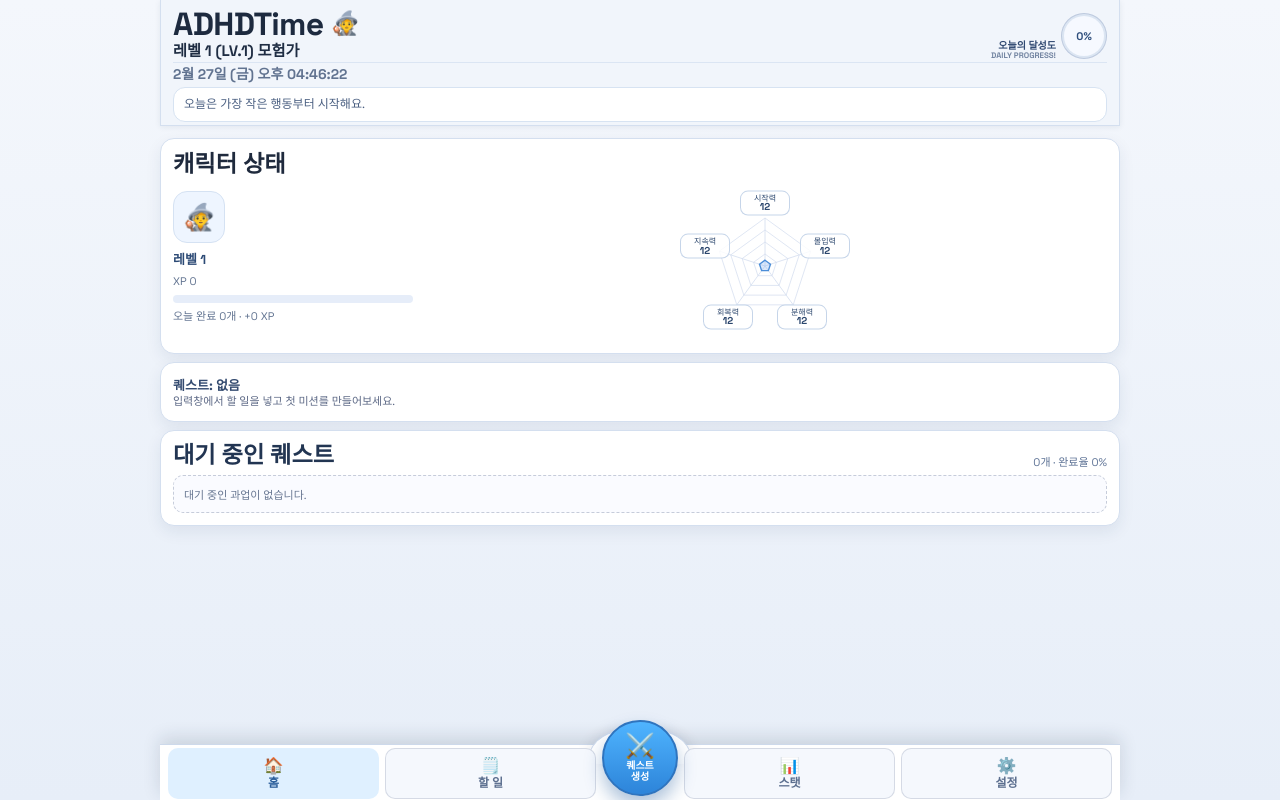
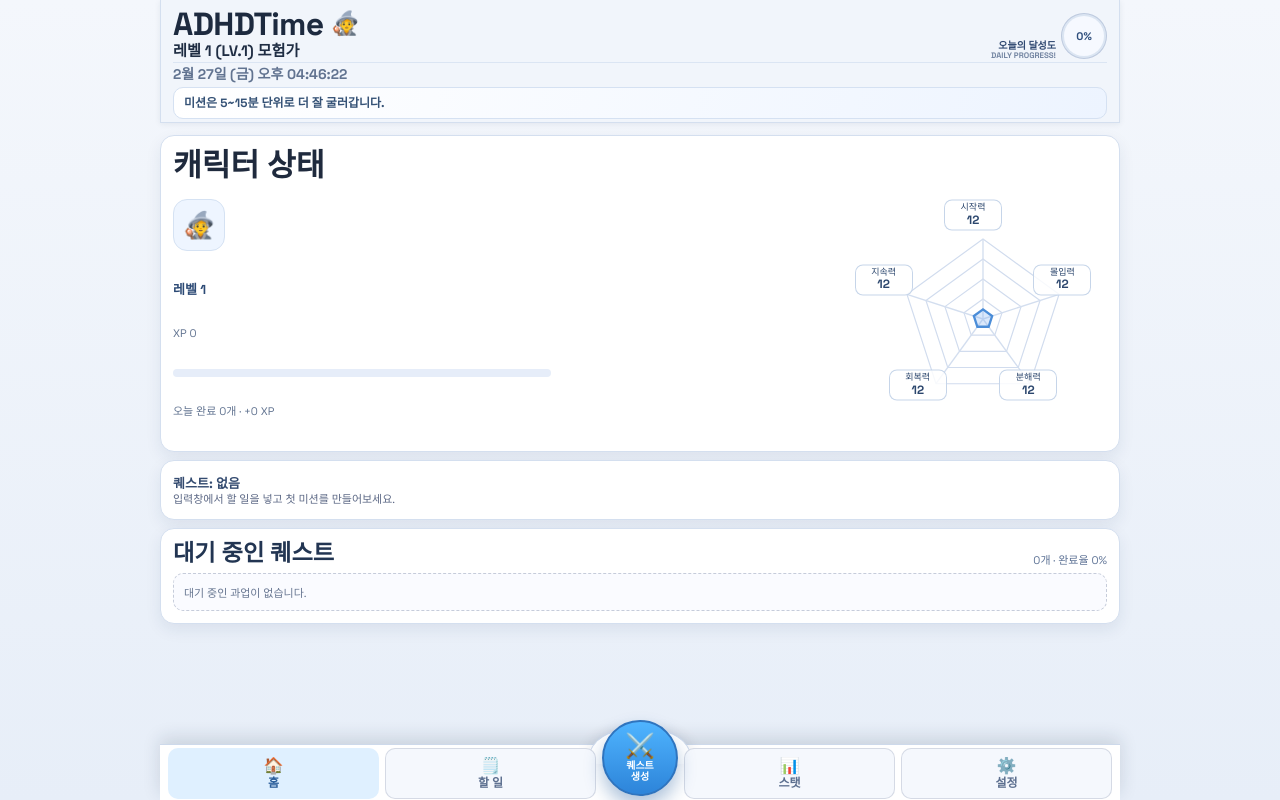
Before and after one commit to sphacker83/adhdtime, a Next.js app: page / in a window 1280 px wide. Built offline with nearby package versions, Linux system fonts and the light colour scheme; a web font is replaced by a local one.

Commit message:
feat: STT 헤더 재배치와 롤링팁/토스트 UI 개선

```diff
--- a/features/mvp/components/mvp-dashboard.module.css
+++ b/features/mvp/components/mvp-dashboard.module.css
@@ -1642,6 +1642,14 @@
   gap: 10px;
 }
 
+.questModalHeaderMain {
+  display: flex;
+  align-items: center;
+  gap: 8px;
+  flex-wrap: wrap;
+  min-width: 0;
+}
+
 .questModalHeader h3 {
   margin: 0;
   font-size: clamp(1.6rem, 5.4vw, 2rem);
@@ -1649,6 +1657,12 @@
   font-weight: 800;
   letter-spacing: -0.02em;
   color: #111827;
+}
+
+.questModalHeaderMain .capabilityBadge {
+  min-height: 28px;
+  padding: 0 10px;
+  font-size: 11px;
 }
 
 .questModalHeader .subtleButton {
@@ -2099,6 +2113,38 @@
   color: #617390;
 }
 
+.rollingTip {
+  margin: 0;
+  width: 100%;
+  border-radius: 10px;
+  border: 1px solid #d5e1f2;
+  background: linear-gradient(110deg, #ffffff 0%, #edf4ff 100%);
+  color: #355276;
+  font-size: 12px;
+  font-weight: 700;
+  line-height: 1.35;
+  padding: 7px 10px;
+}
+
+.toastPopup {
+  position: fixed;
+  left: 50%;
+  bottom: calc(var(--tab-height) + env(safe-area-inset-bottom) + 14px);
+  transform: translateX(-50%);
+  width: min(560px, calc(100% - 24px));
+  border-radius: 12px;
+  border: 1px solid #c85f4b;
+  background: rgba(152, 42, 24, 0.95);
+  color: #ffffff;
+  font-size: 13px;
+  font-weight: 700;
+  line-height: 1.35;
+  padding: 10px 12px;
+  box-shadow: 0 8px 18px rgba(92, 27, 17, 0.28);
+  z-index: 35;
+  backdrop-filter: blur(3px);
+}
+
 .app {
   position: relative;
   width: min(var(--layout-max-width), calc(100% - 24px));
@@ -2122,8 +2168,8 @@
 
 .statusCardTitle {
   grid-column: 1 / -1;
-  margin: 0 0 4px;
-  font-size: 1.45rem;
+  margin: 0 0 8px;
+  font-size: clamp(1.55rem, 4.2vw, 1.95rem);
   line-height: 1.12;
   color: #1f2a3d;
 }
@@ -2138,24 +2184,40 @@
   box-shadow: 0 6px 16px rgba(27, 48, 83, 0.08);
 }
 
+.statusCard {
+  display: grid;
+  grid-template-columns: minmax(0, 1fr);
+  align-items: stretch;
+  gap: 12px;
+}
+
+.levelBlock {
+  gap: 8px;
+}
+
 .radarBlock {
-  display: flex;
-  justify-content: center;
-  align-items: center;
+  display: grid;
+  grid-template-columns: minmax(0, 1fr);
+  justify-items: center;
+  align-items: center;
+  min-height: 210px;
+  width: 100%;
 }
 
 .radarWrap {
   position: relative;
-  width: 150px;
-  height: 150px;
+  width: min(100%, 220px);
+  aspect-ratio: 1 / 1;
+  margin-left: auto;
+  margin-right: auto;
 }
 
 .radarWrap .radarSvg {
   position: absolute;
-  top: 15px;
-  left: 15px;
-  width: 120px;
-  height: 120px;
+  top: 20px;
+  left: 20px;
+  width: calc(100% - 40px);
+  height: calc(100% - 40px);
 }
 
 .radarLabelLayer {
@@ -2169,25 +2231,60 @@
   transform: translate(-50%, -50%);
   display: grid;
   justify-items: center;
-  gap: 0;
-  min-width: 50px;
-  padding: 2px 4px;
+  gap: 1px;
+  min-width: 58px;
+  padding: 3px 5px;
   border-radius: 8px;
   background: rgba(255, 255, 255, 0.82);
   border: 1px solid rgba(194, 210, 232, 0.92);
   color: #2b466d;
-  font-size: 8px;
+  font-size: 9px;
   line-height: 1.05;
   text-align: center;
 }
 
 .radarStatBadge strong {
-  font-size: 10px;
+  font-size: 12px;
   line-height: 1.05;
 }
 
 .statList {
   display: none;
+}
+
+@media (min-width: 680px) {
+  .statusCard {
+    grid-template-columns: minmax(220px, 0.95fr) minmax(0, 1.35fr);
+    column-gap: 18px;
+  }
+
+  .statusCardTitle {
+    margin-bottom: 4px;
+  }
+
+  .radarBlock {
+    justify-items: end;
+  }
+
+  .radarWrap {
+    width: min(100%, 240px);
+    margin-right: 4px;
+  }
+}
+
+@media (max-width: 560px) {
+  .radarWrap {
+    width: min(100%, 208px);
+  }
+
+  .radarStatBadge {
+    min-width: 54px;
+    font-size: 8px;
+  }
+
+  .radarStatBadge strong {
+    font-size: 11px;
+  }
 }
 
 .missionMetaRow {
--- a/features/mvp/components/mvp-dashboard.tsx
+++ b/features/mvp/components/mvp-dashboard.tsx
@@ -104,6 +104,21 @@ const RIGHT_TAB_ITEMS = TAB_ITEMS.slice(2);
 const RISKY_INPUT_PATTERN = /(자해|죽고\s?싶|폭탄|불법|마약|살인|테러)/i;
 
 const DEFAULT_TASK_TOTAL_MINUTES = 60;
+const ROLLING_TIP_INTERVAL_MS = 5000;
+const TOAST_AUTO_DISMISS_MS = 3600;
+const RADAR_LABEL_CENTER = 110;
+const RADAR_LABEL_RADIUS = 94;
+
+const ROLLING_TIPS = [
+  "작게 시작하면 꾸준함이 쉬워져요.",
+  "미션은 5~15분 단위로 더 잘 굴러갑니다.",
+  "완벽보다 완료가 오늘의 우선순위예요.",
+  "먼저 1단계만 실행해도 흐름이 생겨요.",
+  "집중이 깨지면 회복 미션으로 다시 붙잡아요.",
+  "마감이 보이면 지금 할 1개만 고르세요."
+] as const;
+const FEEDBACK_TOAST_ERROR_PATTERN =
+  /(오류|에러|실패|취소|초과|불가|차단|찾을\s*수\s*없|수\s*없(?:습니다)?|검증|문제|이상이어야|잠그)/i;
 
 const RECOVERY_FEEDBACK = {
   safetyBlocked: "괜찮아요. 안전을 위해 이 입력은 청킹하지 않았어요. 안전한 할 일로 다시 입력해 주세요.",
@@ -273,6 +288,8 @@ export function MvpDashboard() {
   } | null>(null);
   const [missionEditError, setMissionEditError] = useState<string | null>(null);
   const [feedback, setFeedback] = useState<string>("오늘은 가장 작은 행동부터 시작해요.");
+  const [rollingTipIndex, setRollingTipIndex] = useState(0);
+  const [toastMessage, setToastMessage] = useState<string | null>(null);
   const [clock, setClock] = useState(new Date());
   const [currentMissionId, setCurrentMissionId] = useState<string | null>(null);
   const [expandedHomeTaskId, setExpandedHomeTaskId] = useState<string | null>(null);
@@ -342,6 +359,7 @@ export function MvpDashboard() {
     background: `conic-gradient(#4a88d4 0 ${dailyProgressPercent}%, #dbe5f2 ${dailyProgressPercent}% 100%)`
   };
   const kpis = useMemo(() => computeMvpKpis(events), [events]);
+  const rollingTip = ROLLING_TIPS[rollingTipIndex % ROLLING_TIPS.length];
 
   const radar = useMemo(
     () => buildRadarShape(stats),
@@ -455,6 +473,35 @@ export function MvpDashboard() {
 
     return () => window.clearInterval(tick);
   }, []);
+
+  useEffect(() => {
+    const tipInterval = window.setInterval(() => {
+      setRollingTipIndex((prevIndex) => (prevIndex + 1) % ROLLING_TIPS.length);
+    }, ROLLING_TIP_INTERVAL_MS);
+
+    return () => window.clearInterval(tipInterval);
+  }, []);
+
+  useEffect(() => {
+    const trimmedFeedback = feedback.trim();
+    if (!trimmedFeedback || !FEEDBACK_TOAST_ERROR_PATTERN.test(trimmedFeedback)) {
+      return;
+    }
+
+    setToastMessage(trimmedFeedback);
+  }, [feedback]);
+
+  useEffect(() => {
+    if (!toastMessage) {
+      return;
+    }
+
+    const dismissTimer = window.setTimeout(() => {
+      setToastMessage(null);
+    }, TOAST_AUTO_DISMISS_MS);
+
+    return () => window.clearTimeout(dismissTimer);
+  }, [toastMessage]);
 
   useEffect(() => {
     if (!hydrated) {
@@ -2209,8 +2256,14 @@ export function MvpDashboard() {
           </div>
         </div>
         <p className={styles.headerDateTime} suppressHydrationWarning>{formatDateTime(clock)}</p>
-        <p className={styles.feedback}>{feedback}</p>
+        <p className={styles.rollingTip} aria-live="polite">{rollingTip}</p>
       </header>
+
+      {toastMessage ? (
+        <div className={styles.toastPopup} role="alert" aria-live="assertive">
+          {toastMessage}
+        </div>
+      ) : null}
 
       <main className={styles.app}>
         <TaskInputSection
@@ -2348,8 +2401,8 @@ export function MvpDashboard() {
                   <div className={styles.radarLabelLayer} aria-hidden="true">
                     {STAT_META.map((item, index) => {
                       const angle = (-Math.PI / 2) + (index * Math.PI * 2) / STAT_META.length;
-                      const x = 75 + Math.cos(angle) * 63;
-                      const y = 75 + Math.sin(angle) * 63;
+                      const x = RADAR_LABEL_CENTER + Math.cos(angle) * RADAR_LABEL_RADIUS;
+                      const y = RADAR_LABEL_CENTER + Math.sin(angle) * RADAR_LABEL_RADIUS;
                       return (
                         <div
                           key={item.key}
--- a/features/mvp/task-input/components/task-input-section.tsx
+++ b/features/mvp/task-input/components/task-input-section.tsx
@@ -245,7 +245,12 @@ export function TaskInputSection(props: TaskInputSectionProps) {
             onClick={(event) => event.stopPropagation()}
           >
             <header className={styles.questModalHeader}>
-              <h3>{composerTitle}</h3>
+              <div className={styles.questModalHeaderMain}>
+                <h3>{composerTitle}</h3>
+                <span className={`${styles.capabilityBadge} ${styles[`capability_${sttSupportState}`]}`}>
+                  STT {sttSupportState}
+                </span>
+              </div>
               <button
                 type="button"
                 className={styles.subtleButton}
@@ -255,12 +260,6 @@ export function TaskInputSection(props: TaskInputSectionProps) {
                 ✕
               </button>
             </header>
-
-            <div className={styles.inputHeaderActions}>
-              <span className={`${styles.capabilityBadge} ${styles[`capability_${sttSupportState}`]}`}>
-                STT {sttSupportState}
-              </span>
-            </div>
 
             <label className={styles.metaField} htmlFor="task-modal-name">
               <span>퀘스트 이름</span>
--- a/features/mvp/task-list/components/home-view.tsx
+++ b/features/mvp/task-list/components/home-view.tsx
@@ -86,6 +86,14 @@ function formatRemainingToDeadline(isoValue?: string, now = new Date()): string
   const days = Math.floor(totalHours / 24);
   const remainHours = totalHours % 24;
   return remainHours > 0 ? `${days}일 ${remainHours}시간` : `${days}일`;
+}
+
+function formatScheduledStartTime(isoValue?: string): string {
+  if (!isoValue) {
+    return "--:--";
+  }
+
+  return formatOptionalDateTime(isoValue);
 }
 
 export interface HomeViewProps {
@@ -442,7 +450,7 @@ export function HomeView({
                       <span className={getClassName("homeTaskMetaRow")}>
                         <span className={getClassName("homeTaskMetaItem")}>
                           <span className={getClassName("homeTaskMetaIcon")} aria-hidden="true">🕒</span>
-                          <span className={getClassName("homeTaskMetaValue")}>{formatOptionalDateTime(task.scheduledFor)} 시작</span>
+                          <span className={getClassName("homeTaskMetaValue")}>{formatScheduledStartTime(task.scheduledFor)} 시작</span>
                           <span className={getClassName("homeTaskMetaLabel")}>(Start)</span>
                         </span>
                         <span className={getClassName("homeTaskMetaItem")}>
--- a/features/mvp/task-list/components/tasks-view.tsx
+++ b/features/mvp/task-list/components/tasks-view.tsx
@@ -12,6 +12,14 @@ type CssModuleClassMap = Readonly<Record<string, string>>;
 
 function joinClassNames(...classNames: Array<string | undefined>): string {
   return classNames.filter(Boolean).join(" ");
+}
+
+function formatScheduledStartTime(isoValue?: string): string {
+  if (!isoValue) {
+    return "--:--";
+  }
+
+  return formatOptionalDateTime(isoValue);
 }
 
 export interface TasksViewProps {
@@ -67,7 +75,7 @@ export function TasksView({
         <div className={getClassName("taskBudgetRow")}>
           <p className={getClassName("helperText")}>
             총 {activeTask.totalMinutes}분 · 미션 합계 {activeTaskBudgetUsage}분 · 상태 {taskStatusLabel(activeTask.status)}
-            {" "}· 시작 예정 {formatOptionalDateTime(activeTask.scheduledFor)} · 마감 {formatOptionalDateTime(activeTask.dueAt)}
+            {" "}· 시작 예정 {formatScheduledStartTime(activeTask.scheduledFor)} · 마감 {formatOptionalDateTime(activeTask.dueAt)}
           </p>
           <button
             type="button"
```
